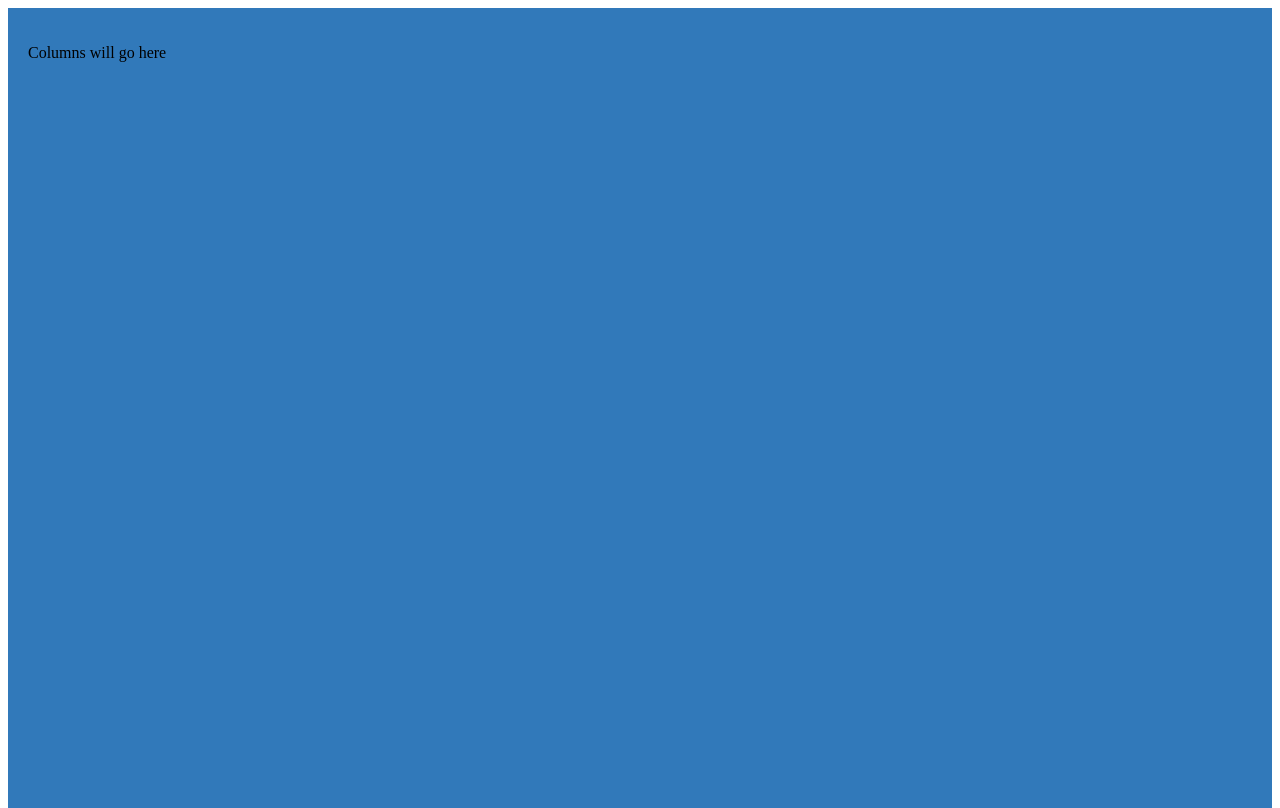
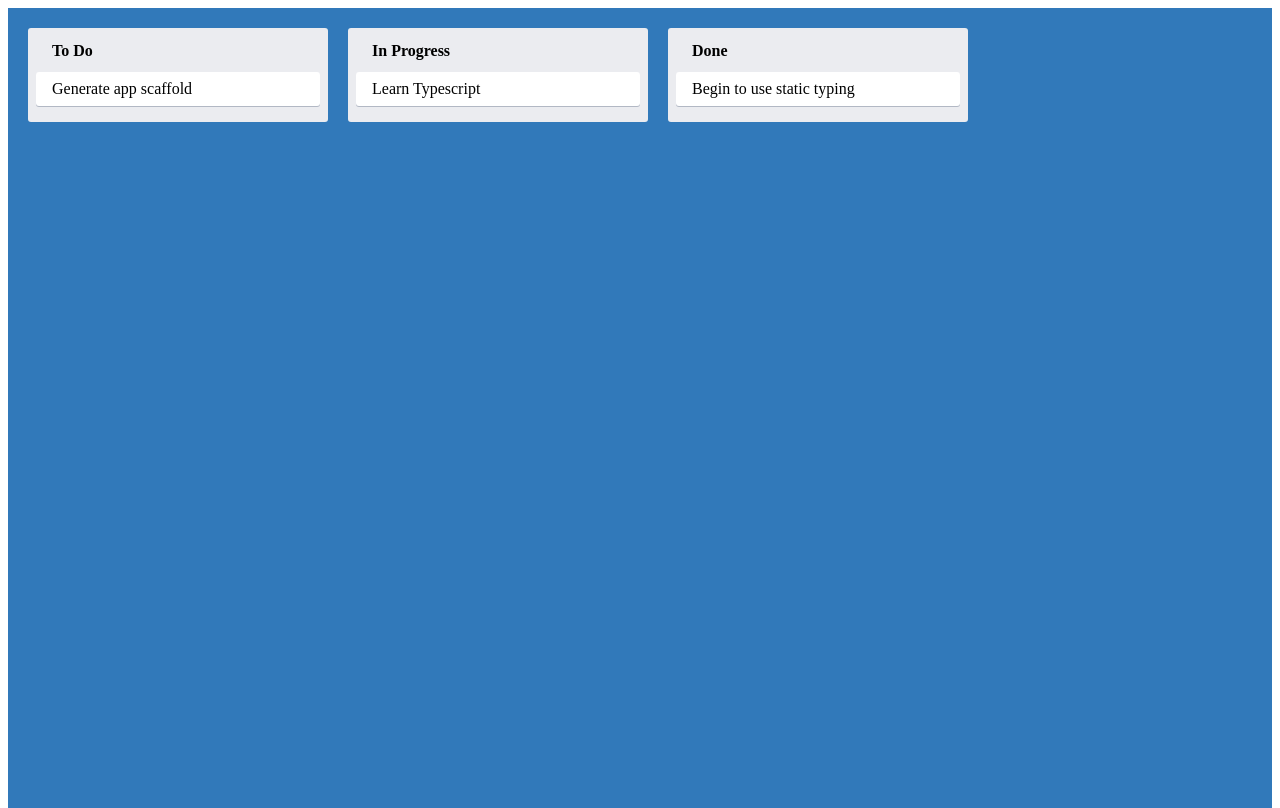
Before and after one commit to Ivsath/trello, a React (Create React App) app: page / in a window 1280 px wide. Built offline with nearby package versions, Linux system fonts and the light colour scheme.

Commit message:
Render everything together

```diff
--- a/src/components/App.tsx
+++ b/src/components/App.tsx
@@ -1,11 +1,21 @@
 import React from 'react';
 
 import { AppContainer } from '../styles';
+import { Column } from './Column';
+import { Card } from './Card';
 
 function App() {
   return (
     <AppContainer>
-      <p>Columns will go here</p>
+      <Column text="To Do">
+        <Card text="Generate app scaffold" />
+      </Column>
+      <Column text="In Progress">
+        <Card text="Learn Typescript" />
+      </Column>
+      <Column text="Done">
+        <Card text="Begin to use static typing" />
+      </Column>
     </AppContainer>
   );
 }
```
